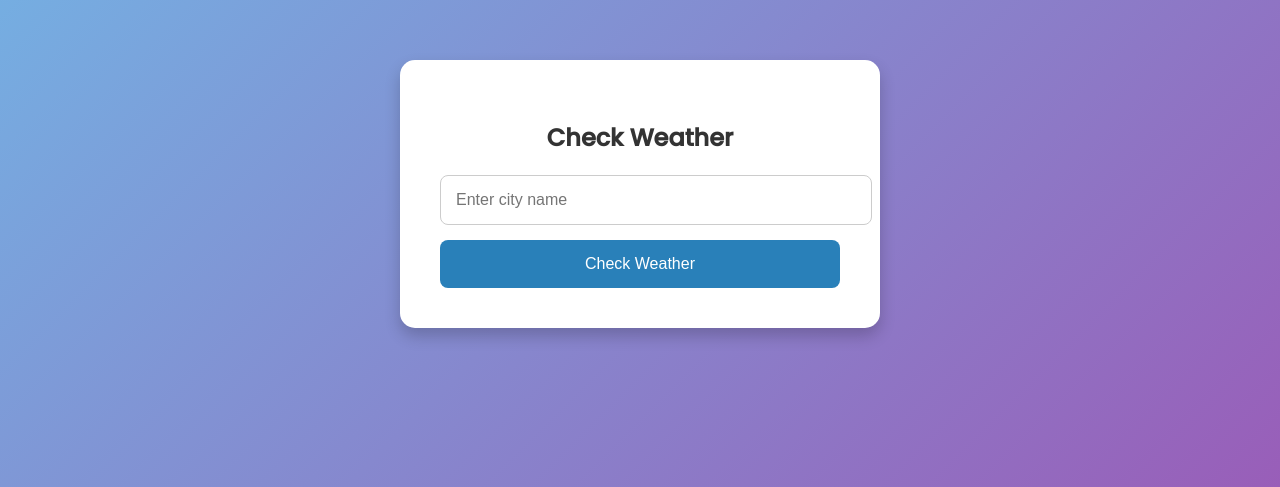
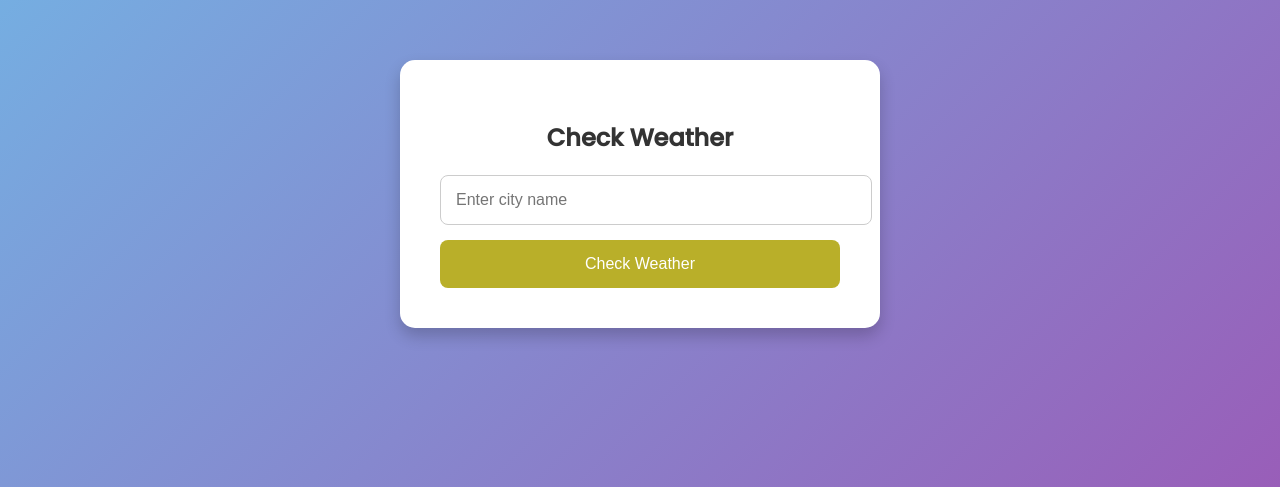
Before and after one commit to Shashikant945/Python_Weather, a Flask app: page / in a window 1280 px wide, with the pointer over the restyled element. Shown: the part 206-693 px from the top of the page. Run offline with Flask 3, Linux system fonts and the light colour scheme.

Commit message:
Changes in html

```diff
--- a/templates/index.html
+++ b/templates/index.html
@@ -47,7 +47,7 @@
             transition: background-color 0.3s ease;
         }
         input[type="submit"]:hover {
-            background-color: #2980b9;
+            background-color: #b9af29;
         }
         .weather-info {
             margin-top: 30px;
```
